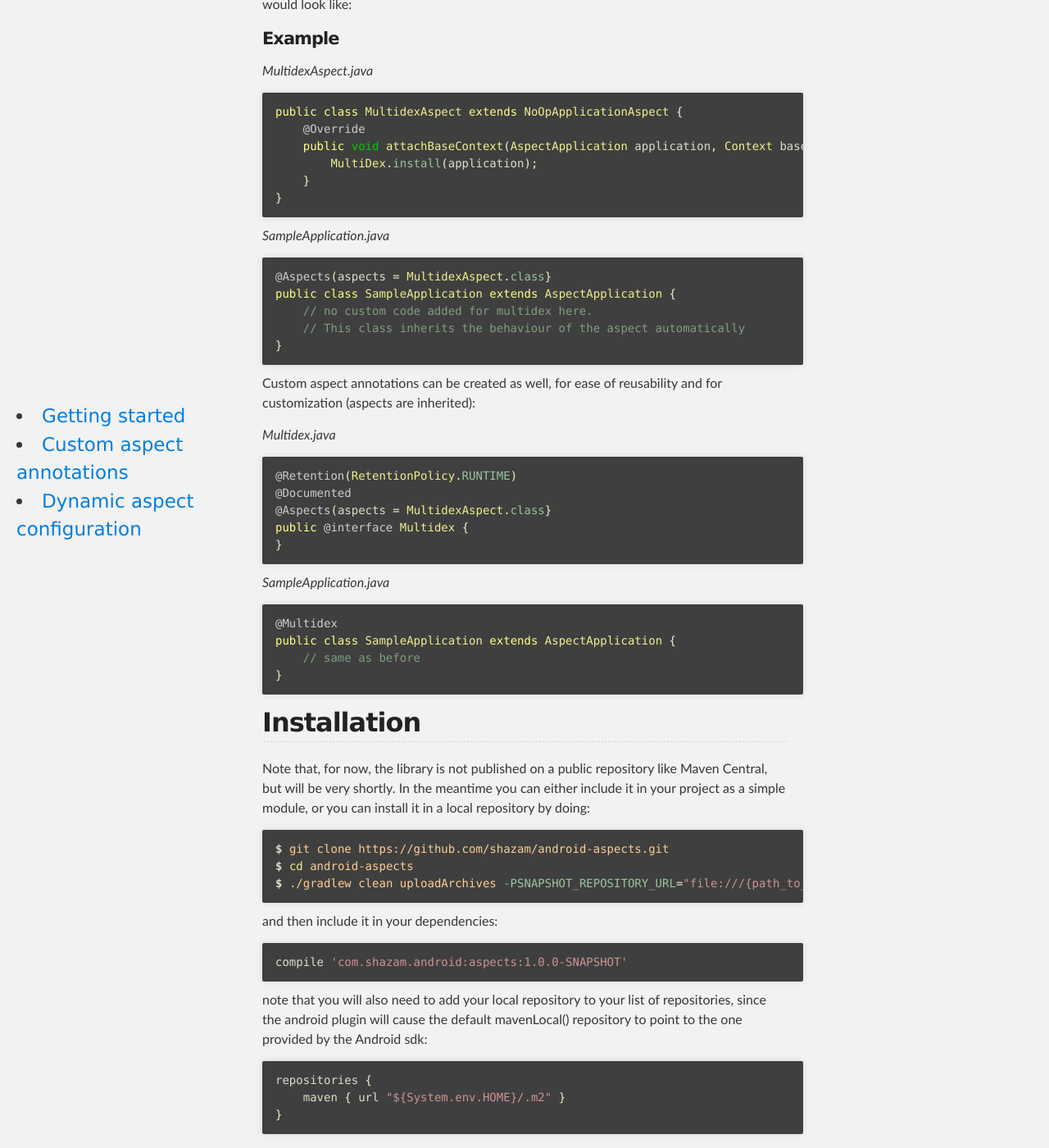
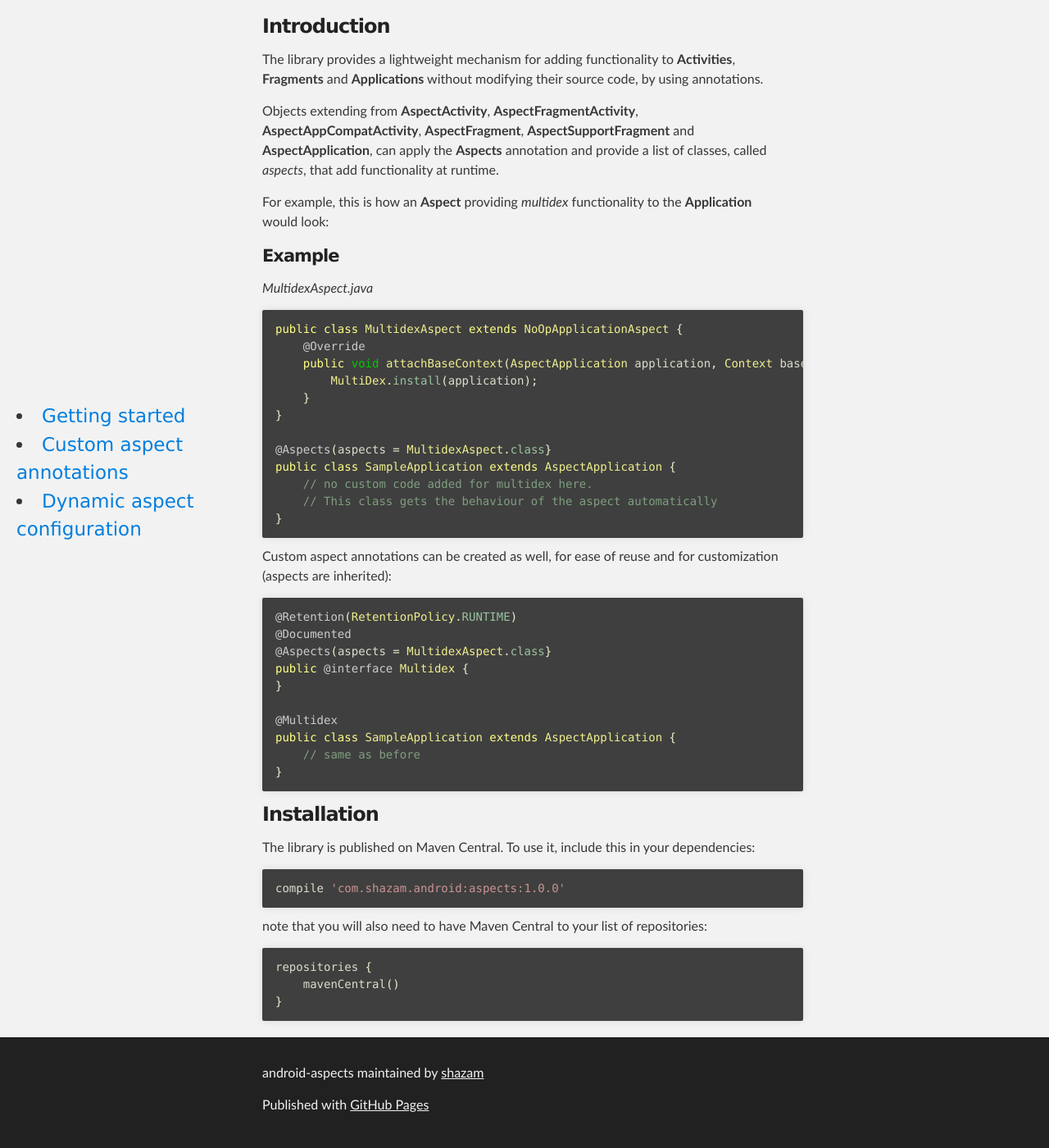
Before and after one commit to shazam/android-aspects, a Jekyll site: the page built from index.md, in a window 1280 px wide and 1400 px high, scrolled down 755 px. Shown: the whole window at 82% size. Built offline with Jekyll 4.4.1, drawn with Linux system fonts in a browser that asks for light colours; some of the changed text lies outside the part shown.

Commit message:
Fixed some grammar and moved things around a bit. Also mention the released version in Maven Central

```diff
--- a/index.md
+++ b/index.md
@@ -13,13 +13,27 @@
 make the implementation of cross cutting concerns in your app easy to
 implement and maintain.
 
+It allows you to do cool things like:
+
+{% highlight java %}
+@WithPageView(pageName = "my_page_name")
+@WithAd(siteId = 65168)
+public class MyActivity extends AspectActivity {
+    // no custom code written, but activity has ads and analytics behaviour
+}
+{% endhighlight %}
+
+read on to find out how this can be achieved.
+
+### Introduction
+
 The library provides a lightweight mechanism for adding functionality to **Activities**, **Fragments** and **Applications** without modifying their source code, by using annotations.
 
 Objects extending from **AspectActivity**, **AspectFragmentActivity**, **AspectAppCompatActivity**, **AspectFragment**, **AspectSupportFragment** and **AspectApplication**, can apply the **Aspects** annotation and
 provide a list of classes, called *aspects*, that add functionality at runtime.
 
 For example, this is how an **Aspect** providing *multidex* functionality to the
-**Application** would look like:
+**Application** would look:
 
 #### Example
 
@@ -31,56 +45,41 @@
         MultiDex.install(application);
     }
 }
-{% endhighlight %}
 
-*SampleApplication.java*
-{% highlight java %}
 @Aspects(aspects = MultidexAspect.class}
 public class SampleApplication extends AspectApplication {
     // no custom code added for multidex here.
-    // This class inherits the behaviour of the aspect automatically
+    // This class gets the behaviour of the aspect automatically
 }
 {% endhighlight %}
 
-Custom aspect annotations can be created as well, for ease of reusability and for customization (aspects are inherited):
+Custom aspect annotations can be created as well, for ease of reuse and for customization (aspects are inherited):
 
-*Multidex.java*
 {% highlight java %}
 @Retention(RetentionPolicy.RUNTIME)
 @Documented
 @Aspects(aspects = MultidexAspect.class}
 public @interface Multidex {
 }
-{% endhighlight %}
 
-*SampleApplication.java*
-{% highlight java %}
 @Multidex
 public class SampleApplication extends AspectApplication {
     // same as before
 }
 {% endhighlight %}
 
-## Installation
+### Installation
 
-Note that, for now, the library is not published on a public repository like Maven Central, but will be very shortly. In the meantime you can either include it in your project as a simple module, or you can install it in a local repository by doing:
+The library is published on Maven Central. To use it, include this in your dependencies:
 
-{% highlight console %}
-$ git clone https://github.com/shazam/android-aspects.git
-$ cd android-aspects
-$ ./gradlew clean uploadArchives -PSNAPSHOT_REPOSITORY_URL="file:///{path_to_your_local)/.m2"
+{% highlight groovy %}
+compile 'com.shazam.android:aspects:1.0.0'
 {% endhighlight %}
 
-and then include it in your dependencies:
-
-{% highlight groovy %}
-compile 'com.shazam.android:aspects:1.0.0-SNAPSHOT'
-{% endhighlight %}
-
-note that you will also need to add your local repository to your list of repositories, since the android plugin will cause the default mavenLocal() repository to point to the one provided by the Android sdk:
+note that you will also need to have Maven Central to your list of repositories:
 
 {% highlight groovy %}
 repositories {
-    maven { url "${System.env.HOME}/.m2" }
+    mavenCentral()
 }
 {% endhighlight %}
```
